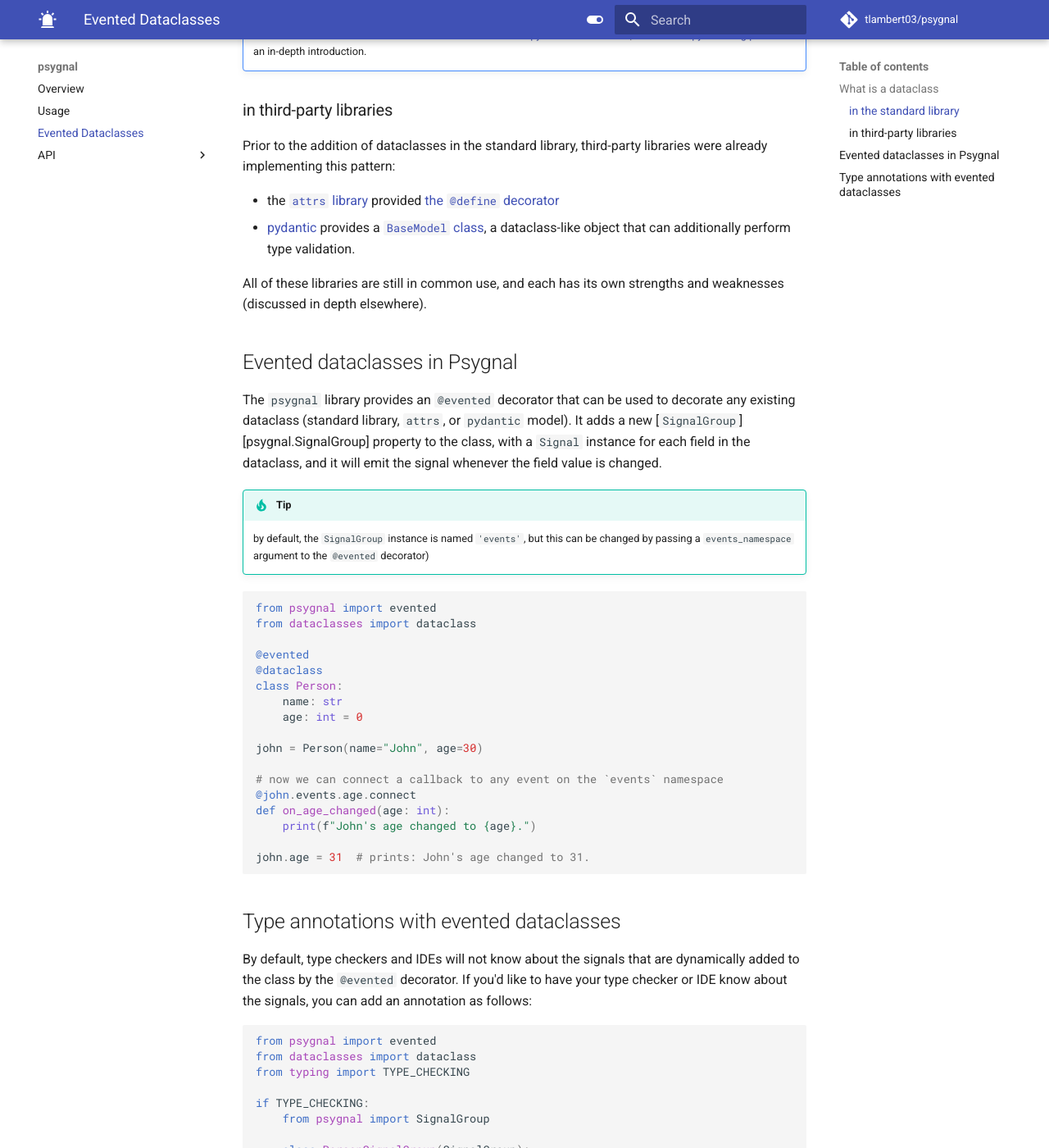
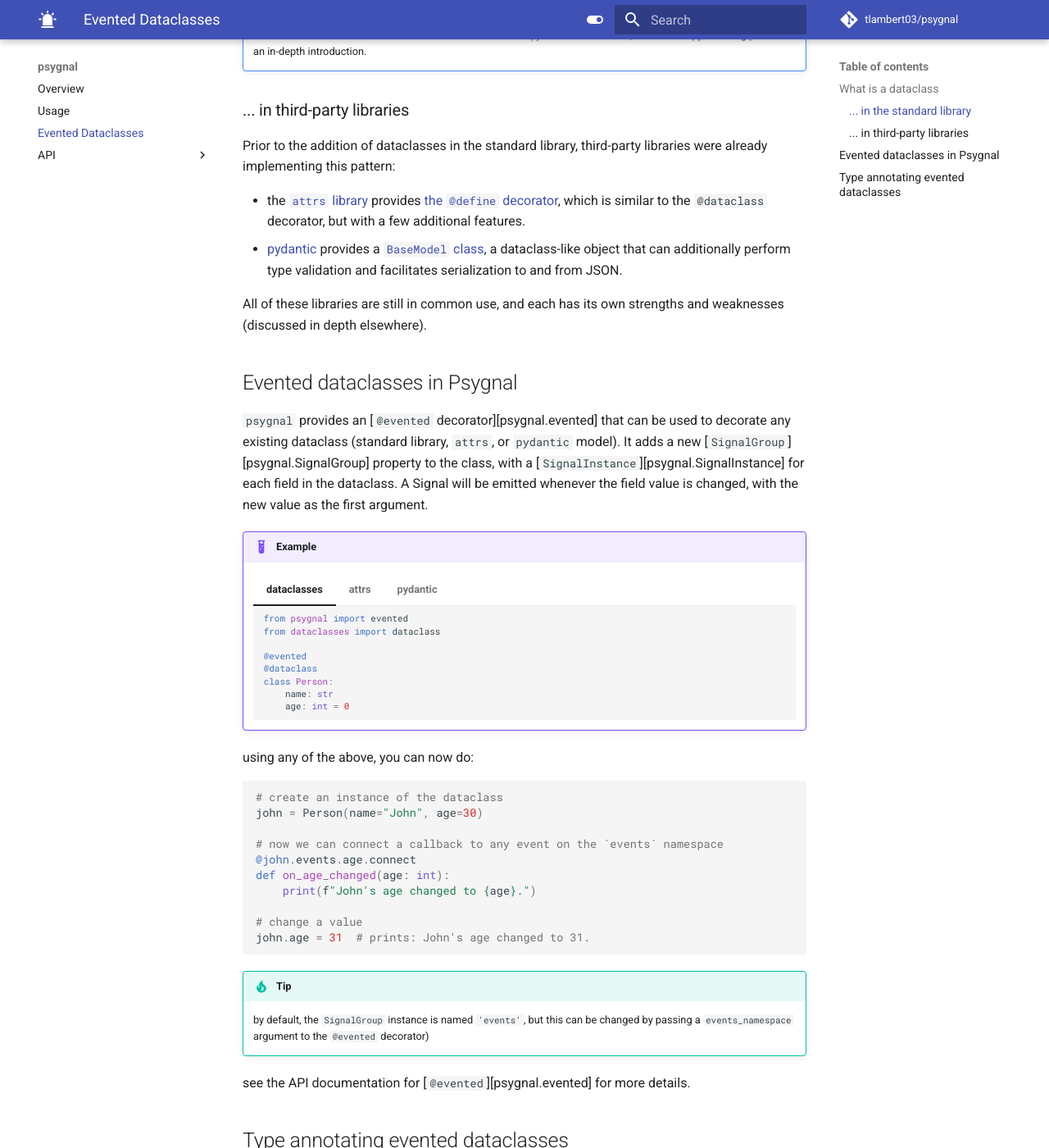
Before and after one commit to pyapp-kit/psygnal, an MkDocs documentation site: the page built from docs/02_dataclasses.md, in a window 1280 px wide and 1400 px high, scrolled down 1202 px. Shown: the whole window at 82% size. Built offline with MkDocs 1.6.1 and Material for MkDocs 9.7.7, drawn with Linux system fonts in a browser that asks for light colours; comment, search, counter and statistics services are not loaded; some of the changed text lies outside the part shown.

Commit message:
docs: finished

````diff
--- a/docs/02_dataclasses.md
+++ b/docs/02_dataclasses.md
@@ -33,7 +33,7 @@
 such as a configuration of some sort, a set of parameters, or a set of data
 that is being processed.
 
-### in the standard library
+### ... in the standard library
 
 Python 3.7 introduced [the `dataclasses`
 module](https://docs.python.org/3/library/dataclasses.html), which provides a
@@ -58,42 +58,78 @@
     [this realpython blog post](https://realpython.com/python-data-classes/) for
     an in-depth introduction.
 
-### in third-party libraries
+### ... in third-party libraries
 
 Prior to the addition of dataclasses in the standard library, third-party libraries
 were already implementing this pattern:
 
-- the [`attrs` library](https://www.attrs.org/en/stable/) provided [the `@define`
-  decorator](https://www.attrs.org/en/stable/overview.html)
+- the [`attrs` library](https://www.attrs.org/en/stable/) provides [the `@define`
+  decorator](https://www.attrs.org/en/stable/overview.html), which is similar to
+  the `@dataclass` decorator, but with a few additional features.
 - [pydantic](https://pydantic-docs.helpmanual.io/) provides a
   [`BaseModel` class](https://pydantic-docs.helpmanual.io/usage/models/),
-  a dataclass-like object that can additionally perform type validation.
+  a dataclass-like object that can additionally perform type validation and facilitates
+  serialization to and from JSON.
 
 All of these libraries are still in common use, and each has its own
 strengths and weaknesses (discussed in depth elsewhere).
 
 ## Evented dataclasses in Psygnal
 
-The `psygnal` library provides an `@evented` decorator that can be used to
-decorate any existing dataclass (standard library, `attrs`, or `pydantic`
+`psygnal` provides an [`@evented` decorator][psygnal.evented] that can be used
+to decorate any existing dataclass (standard library, `attrs`, or `pydantic`
 model). It adds a new [`SignalGroup`][psygnal.SignalGroup] property to the
-class, with a `Signal` instance for each field in the dataclass, and it will
-emit the signal whenever the field value is changed.
+class, with a [`SignalInstance`][psygnal.SignalInstance] for each field in the
+dataclass.  A Signal will be emitted whenever the field value is changed, with
+the new value as the first argument.
 
-!!! tip
-    by default, the `SignalGroup` instance is named `'events'`, but this can be
-    changed by passing a `events_namespace` argument to the `@evented` decorator)
+!!! example
+
+    === "dataclasses"
+
+        ```python
+        from psygnal import evented
+        from dataclasses import dataclass
+
+        @evented
+        @dataclass
+        class Person:
+            name: str
+            age: int = 0
+        ```
+
+    === "attrs"
+
+        ```python
+        from psygnal import evented
+        from attrs import define
+
+        @evented
+        @define
+        class Person:
+            name: str
+            age: int = 0
+        ```
+
+    === "pydantic"
+
+        ```python
+        from psygnal import evented
+        from pydantic import BaseModel
+
+        @evented
+        class Person(BaseModel):
+            name: str
+            age: int = 0
+        ```
+
+        *for a fully evented subclass of pydantic's `BaseModel`, see also
+        [`EventedModel`](./API/model.md)*
+
+using any of the above, you can now do:
 
 ```python
-from psygnal import evented
-from dataclasses import dataclass
-
-@evented
-@dataclass
-class Person:
-    name: str
-    age: int = 0
-
+# create an instance of the dataclass
 john = Person(name="John", age=30)
 
 # now we can connect a callback to any event on the `events` namespace
@@ -101,10 +137,17 @@
 def on_age_changed(age: int):
     print(f"John's age changed to {age}.")
 
+# change a value
 john.age = 31  # prints: John's age changed to 31.
 ```
 
-## Type annotations with evented dataclasses
+!!! tip
+    by default, the `SignalGroup` instance is named `'events'`, but this can be
+    changed by passing a `events_namespace` argument to the `@evented` decorator)
+
+see the API documentation for [`@evented`][psygnal.evented] for more details.
+
+## Type annotating evented dataclasses
 
 By default, type checkers and IDEs will not know about the signals that are
 dynamically added to the class by the `@evented` decorator.  If you'd like
--- a/mkdocs.yml
+++ b/mkdocs.yml
@@ -41,11 +41,14 @@
     - search.suggest
     # - toc.follow
     # - content.code.annotate
+    - content.tabs.link
 
 markdown_extensions:
   - admonition
   - pymdownx.details
   - pymdownx.superfences
+  - pymdownx.tabbed:
+      alternate_style: true
 
 plugins:
   - search
````
Also changed, not shown: docs/API/evented.md (added, +3 -0 lines), docs/API/model.md (+5 -0 lines), docs/index.md (renamed from docs/00_index.md, +1 -3 lines), 1 other file.
